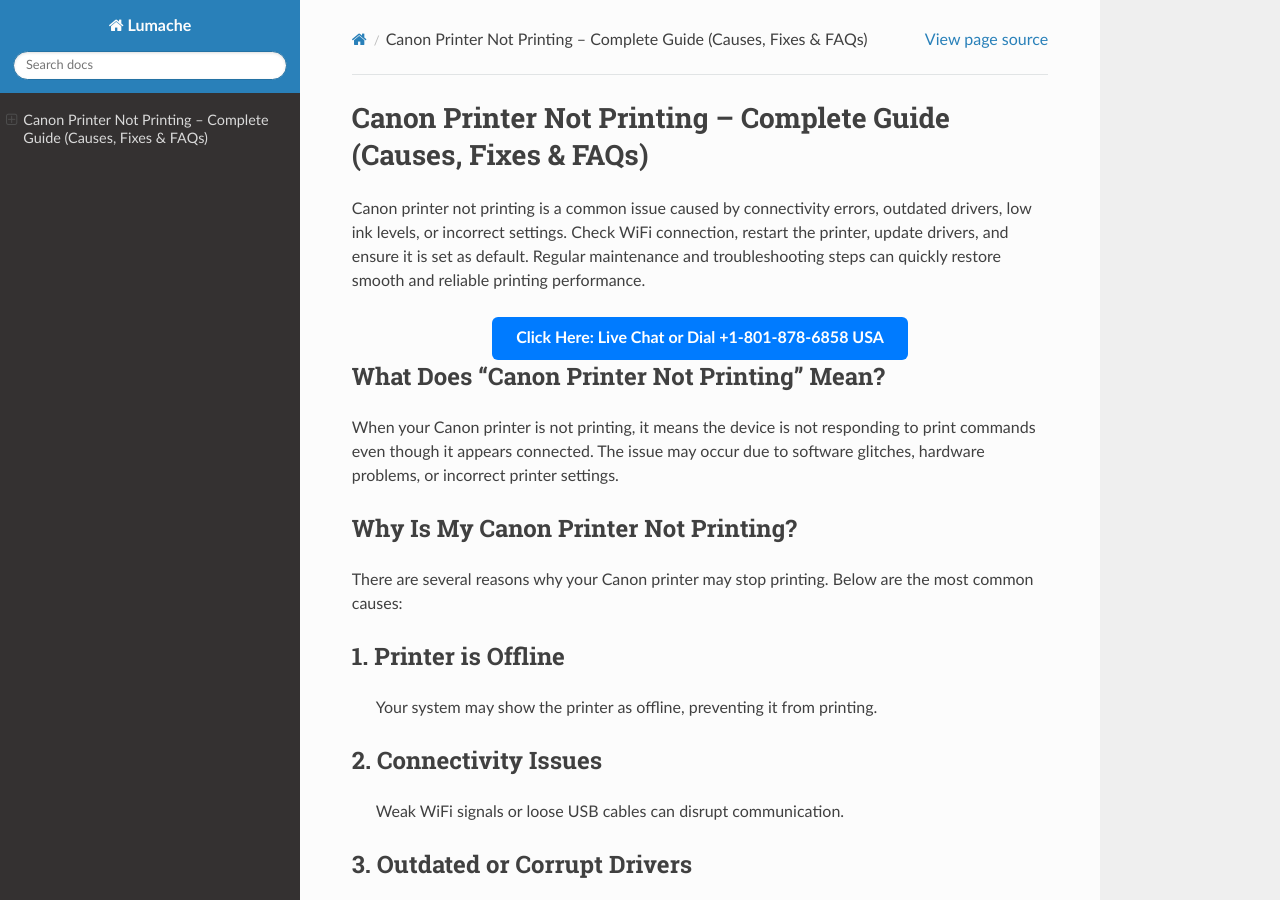
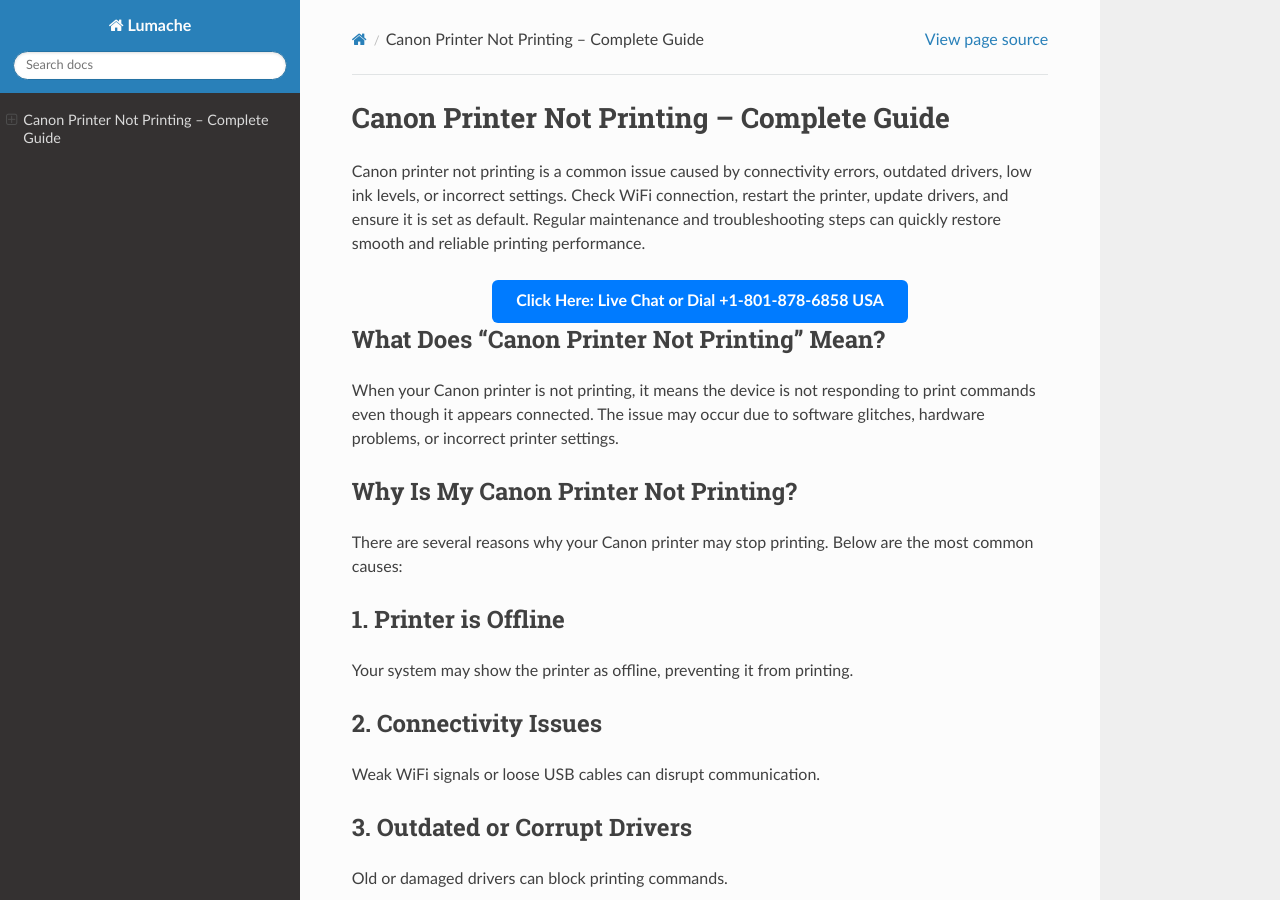
Before and after one commit to howtofixprinteroffline/notprinting, a Sphinx documentation site: the page built from docs/source/index.rst, in a window 1280 px wide and 900 px high. Built offline with Sphinx 7.4.7 and the Read the Docs theme 3.1.0, drawn with Linux system fonts in a browser that asks for light colours.

Commit message:
Update index.rst

```diff
--- a/docs/source/index.rst
+++ b/docs/source/index.rst
@@ -1,5 +1,5 @@
-Canon Printer Not Printing – Complete Guide (Causes, Fixes & FAQs)
-==================================================================
+Canon Printer Not Printing – Complete Guide
+===========================================
 
 Canon printer not printing is a common issue caused by connectivity errors, outdated drivers, low ink levels, or incorrect settings. Check WiFi connection, restart the printer, update drivers, and ensure it is set as default. Regular maintenance and troubleshooting steps can quickly restore smooth and reliable printing performance.
 
@@ -22,39 +22,39 @@
 There are several reasons why your Canon printer may stop printing. Below are the most common causes:
 
 1. Printer is Offline
-------------------------------------
-   Your system may show the printer as offline, preventing it from printing.
+----------------------
+Your system may show the printer as offline, preventing it from printing.
 
 2. Connectivity Issues
-------------------------------------
-   Weak WiFi signals or loose USB cables can disrupt communication.
+-----------------------
+Weak WiFi signals or loose USB cables can disrupt communication.
 
 3. Outdated or Corrupt Drivers
-------------------------------------
-   Old or damaged drivers can block printing commands.
+------------------------------
+Old or damaged drivers can block printing commands.
 
 4. Low Ink or Empty Cartridges
-------------------------------------
-   Insufficient ink levels can stop printing tasks.
+-------------------------------
+Insufficient ink levels can stop printing tasks.
 
 5. Paper Jam or Hardware Error
-------------------------------------
-   Paper stuck inside the printer can halt printing.
+------------------------------
+Paper stuck inside the printer can halt printing.
 
 6. Print Queue Errors
-------------------------------------
-   Stuck or pending print jobs may block new tasks.
+----------------------
+Stuck or pending print jobs may block new tasks.
 
 7. Incorrect Printer Settings
-------------------------------------
-   Wrong printer selection or settings can prevent printing.
+------------------------------
+Wrong printer selection or settings can prevent printing.
 
 8. Firewall or Antivirus Interference
-------------------------------------
-   Security software may block printer communication.
+--------------------------------------
+Security software may block printer communication.
 
 How to Fix Canon Printer Not Printing
-------------------------------------
+-------------------------------------
 
 Follow these proven solutions to resolve the issue:
 
```
